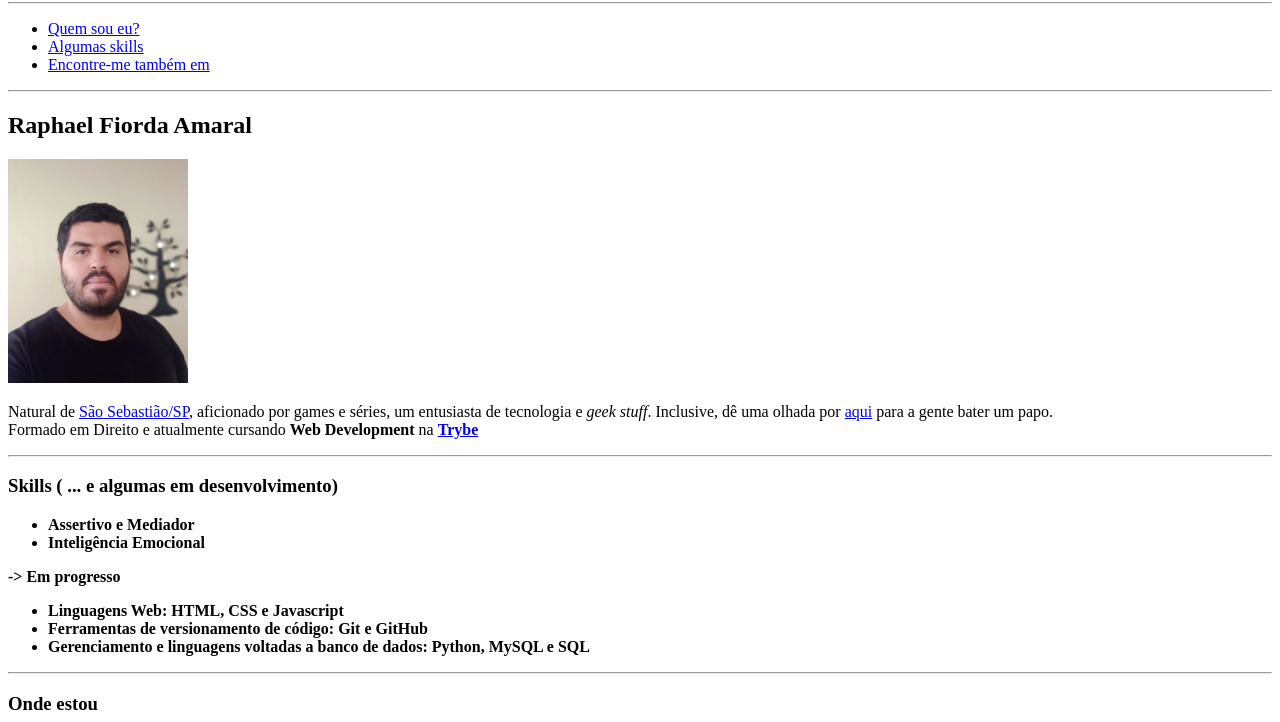
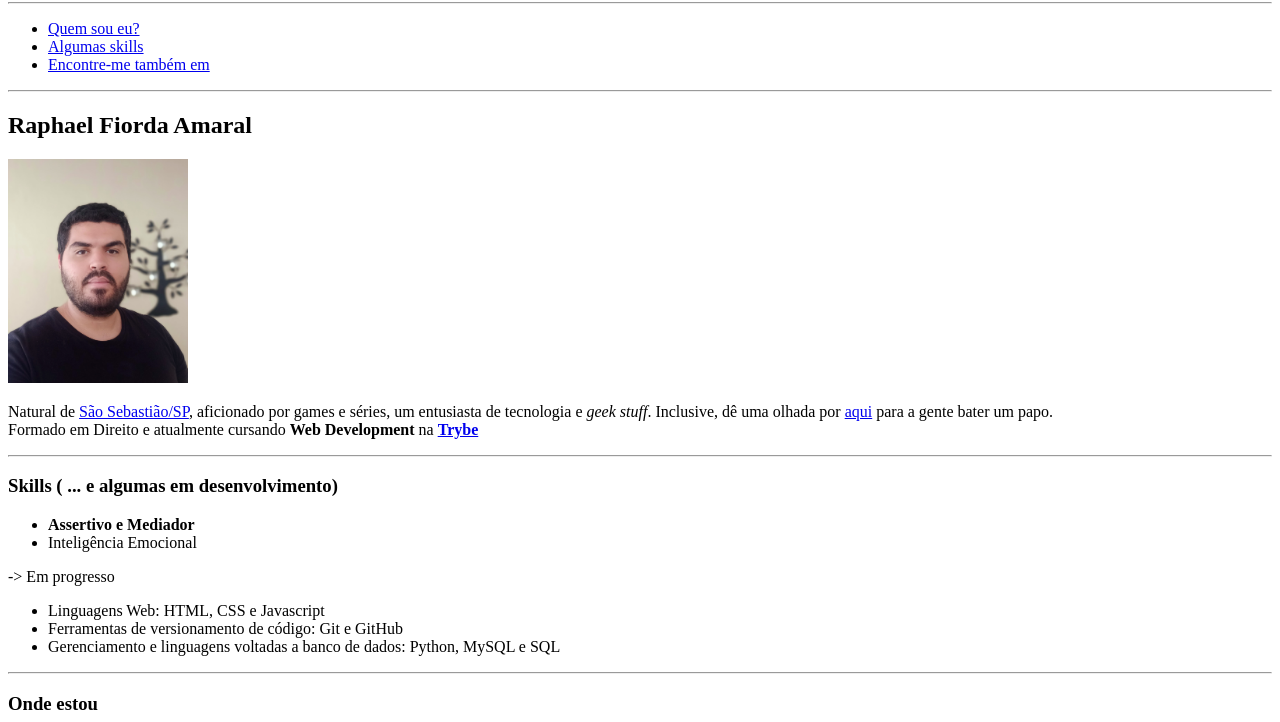
Before and after one commit to raphaelfiorda/raphaelfiorda.github.io, a plain HTML site: page index.html in a window 1280 px wide. Shown: the part 78-800 px from the top of the page. Drawn offline with Linux system fonts and the light colour scheme.

Commit message:
Consertado o negrito na seção de Skills

```diff
--- a/index.html
+++ b/index.html
@@ -26,7 +26,7 @@
     <hr>
     <h3 id="skills">Skills ( ... e algumas em desenvolvimento)</h3>
         <ul>
-            <li><strong>Assertivo e Mediador<strong></li>
+            <li><strong>Assertivo e Mediador</strong></li>
             <li>Inteligência Emocional</li>
         </ul>
         <p>-> Em progresso</p>
```
